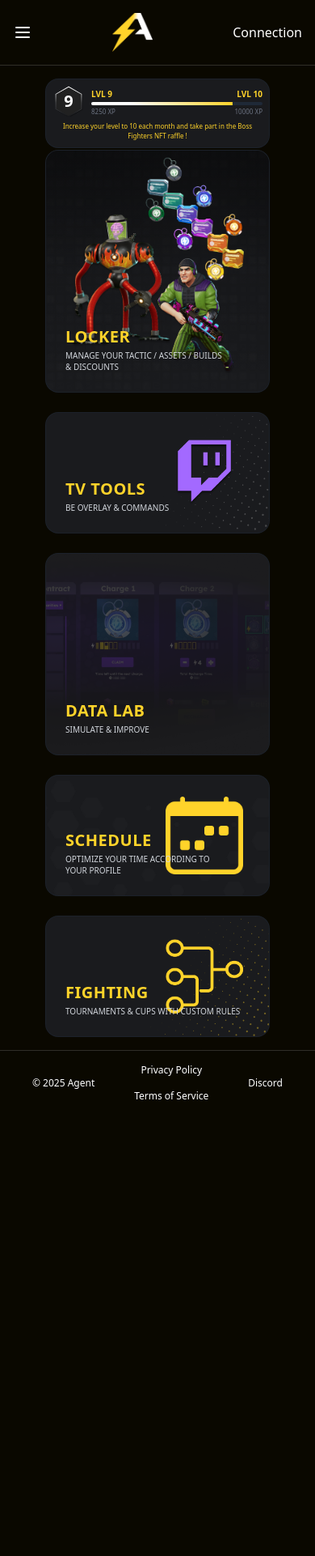
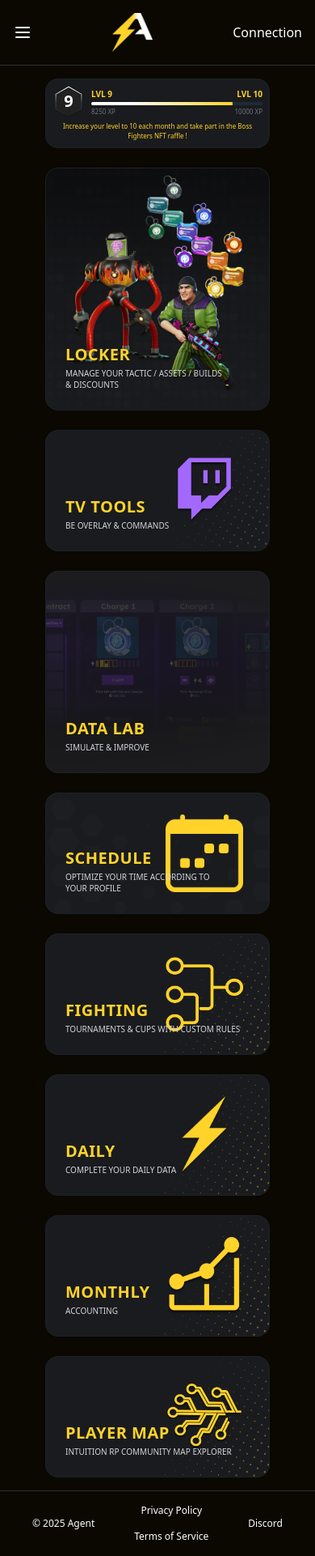
Before and after one commit to Agent-BossFighters/staging-front, a React (Vite) app: page /dashboard in a window 390 px wide. Shown: the whole page at 81% size. Before the commit the page ends 1378 px from the top, so only its background shows below. Built offline with nearby package versions, Linux system fonts and the light colour scheme.

Commit message:
fix responsive

```diff
--- a/src/features/dashboard/main/layout/dashboard-layout.jsx
+++ b/src/features/dashboard/main/layout/dashboard-layout.jsx
@@ -5,17 +5,20 @@ export function DashboardLayout() {
   return (
     <div className="p-4 sm:p-6 md:p-8">
       <div className="max-w-7xl mx-auto">
-        {/* Barre XP mobile et tablette */}
-        <div className="lg:hidden mb-12">
-          <XPProgressBar className="h-[2.5rem]" />
+        {/* Barre XP */}
+        <div className="mb-6 md:mb-8 lg:hidden">
+          <XPProgressBar />
         </div>
 
         <div className="grid grid-cols-1 md:grid-cols-2 lg:grid-cols-3 gap-6 md:gap-8 lg:gap-10">
+          {/* Première et deuxième colonnes */}
           <DashboardCards />
 
           {/* Troisième colonne */}
-          <div className="hidden lg:flex flex-col h-[37.5rem] justify-between">
-            <XPProgressBar />
+          <div className="order-last md:col-span-2 lg:col-span-1 flex flex-col h-auto lg:h-[37.5rem] justify-between">
+            <div className="hidden lg:block">
+              <XPProgressBar />
+            </div>
             <ScheduleCards />
           </div>
         </div>
```
